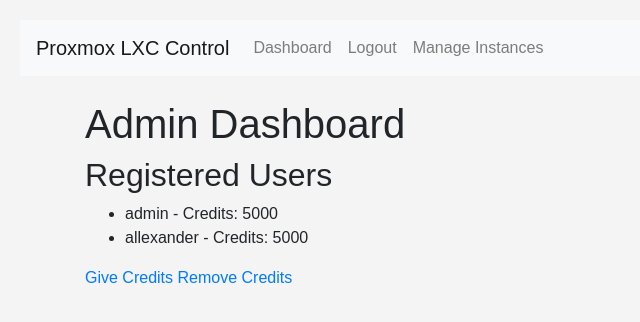
After one commit to CLugage/TestPanel, a Flask app: page /admin in a window 1280 px wide. The commit adds this page. Shown: the top 322 px of the page, without its empty margins (0-640 px from the left). Run offline with Flask 3, Linux system fonts and the light colour scheme; a user stored in the database is signed in; some libraries are stand-ins or nearby versions.

Commit message:
Too Much To Talk About

```diff
--- a/app.py
+++ b/app.py
@@ -1,10 +1,16 @@
-from flask import Flask, render_template, redirect, url_for, flash
+from flask import Flask, render_template, redirect, request, url_for, flash
 from flask_sqlalchemy import SQLAlchemy
 from flask_login import LoginManager, UserMixin, login_user, login_required, logout_user, current_user
 from flask_wtf import FlaskForm
 from wtforms import StringField, PasswordField, SubmitField, SelectField
 from wtforms.validators import DataRequired, Length
 from proxmoxer import ProxmoxAPI
+import json
+import socket
+import subprocess
+import random
+import os
+import requests
 
 # Initialize Flask app
 app = Flask(__name__)
@@ -17,14 +23,10 @@
 login_manager = LoginManager(app)
 login_manager.login_view = 'login'
 
-
-
+# Available OS templates for LXC
 available_os = [
-    ('local:vztmpl/debian-10-standard_10.7-1_amd64.tar.gz', 'Debian 10'),
-    ('local:vztmpl/ubuntu-20.04-standard_20.04-1_amd64.tar.gz', 'Ubuntu 20.04'),
-    ('local:vztmpl/centos-7-default_7.9-2009_amd64.tar.gz', 'CentOS 7'),
+    ('local:vztmpl/ubuntu-23.04-standard_23.04-1_amd64.tar.zst', 'Ubuntu 23.04'),
 ]
-
 
 
 # User model
@@ -32,10 +34,8 @@
     id = db.Column(db.Integer, primary_key=True)
     username = db.Column(db.String(150), unique=True, nullable=False)
     password = db.Column(db.String(150), nullable=False)
-    plan_id = db.Column(db.Integer, db.ForeignKey('plan.id'), nullable=True)
-    credits = db.Column(db.Integer, default=0)
-
-    plan = db.relationship('Plan', backref=db.backref('users', lazy=True))
+    credits = db.Column(db.Integer, default=5000)  # Start with 5000 credits
+    is_admin = db.Column(db.Boolean, default=False)
     instances = db.relationship('Instance', backref='user', lazy=True)
 
 class Plan(db.Model):
@@ -51,12 +51,13 @@
     vmid = db.Column(db.Integer, nullable=False)
     hostname = db.Column(db.String(150), nullable=False)
     user_id = db.Column(db.Integer, db.ForeignKey('user.id'), nullable=False)
+    port = db.Column(db.Integer, nullable=False)
+    ip_address = db.Column(db.String(15), nullable=False)
 
 # Initialize forms
 class RegistrationForm(FlaskForm):
     username = StringField('Username', validators=[DataRequired(), Length(min=2, max=150)])
     password = PasswordField('Password', validators=[DataRequired()])
-    plan = SelectField('Select Plan', coerce=int, validators=[DataRequired()])
     submit = SubmitField('Sign Up')
 
 class LoginForm(FlaskForm):
@@ -68,65 +69,146 @@
     hostname = StringField('Hostname', validators=[DataRequired(), Length(min=2, max=150)])
     password = PasswordField('Password', validators=[DataRequired()])
     os = SelectField('Operating System', choices=[], validators=[DataRequired()])
+    plan = SelectField('Select Plan', choices=[], validators=[DataRequired()])
     submit = SubmitField('Create Server')
 
+def load_plans_from_json():
+    try:
+        with open('plans.json') as f:
+            plans_data = json.load(f)
+
+        for plan in plans_data:
+            # Check if the plan already exists
+            existing_plan = Plan.query.get(plan['id'])
+            if not existing_plan:
+                new_plan = Plan(
+                    id=plan['id'],
+                    name=plan['name'],
+                    credits=plan['credits'],
+                    cpu_cores=plan['cpu_cores'],
+                    memory=plan['memory'],
+                    disk_size=plan['disk_size']
+                )
+                db.session.add(new_plan)
+        db.session.commit()
+    except FileNotFoundError:
+        print("plans.json not found. Make sure it exists in the project directory.")
+    except json.JSONDecodeError:
+        print("Error decoding JSON from plans.json. Please check the file format.")
+
+def get_next_vmid(proxmox):
+    return proxmox.cluster.nextid.get()
+
+# Function to find an available port
+def find_available_port(start_port=20000, end_port=30000):
+    while True:
+        port = random.randint(start_port, end_port)
+        with socket.socket(socket.AF_INET, socket.SOCK_STREAM) as s:
+            if s.connect_ex(('localhost', port)) != 0:  # Port is available
+                return port
+
+
+def get_lxc_config(vmid):
+    proxmox = ProxmoxAPI('45.137.70.53', user='root@pam', password='raCz3M7WoEqbtmYemUQI', verify_ssl=False)
+    try:
+        config = proxmox.nodes('vps1').lxc(vmid).config.get()
+        return config
+    except Exception as e:
+        print(f"Error fetching LXC config for VMID {vmid}: {e}")
+        return None
+
+
+
+
+def update_nat_post_up(vmid, port, ip):
+    # Get the LXC configuration
+    config = get_lxc_config(vmid)
+
+    if not config:
+        print(f"Could not retrieve config for VMID {vmid}. Aborting NAT update.")
+        return
+
+    # Assume the scripts are stored in a specific path, modify if necessary
+    nat_post_up_path = config.get('nat_post_up', '/root/nat-post-up.sh')  # Example path
+    command = f"iptables -t nat -A PREROUTING -i vmbr0 -p tcp --dport {port} -j DNAT --to {ip}:22"
+
+    with open(nat_post_up_path, 'a') as f:
+        f.write(command + '\n')
+
+
+def update_nat_pre_down(vmid, port, ip):
+    # Get the LXC configuration
+    config = get_lxc_config(vmid)
+
+    if not config:
+        print(f"Could not retrieve config for VMID {vmid}. Aborting NAT update.")
+        return
+
+    # Assume the scripts are stored in a specific path, modify if necessary
+    nat_pre_down_path = config.get('nat_pre_down', '/root/nat-pre-down.sh')  # Example path
+    command = f"iptables -t nat -D PREROUTING -i vmbr0 -p tcp --dport {port} -j DNAT --to {ip}:22"
+
+    with open(nat_pre_down_path, 'a') as f:
+        f.write(command + '\n')
+
+
+def get_next_ip_address(current_instances):
+    base_ip = [10, 10, 10]  # Base for your network
+    used_ips = {instance.port for instance in current_instances}  # Set of used IPs
+
+    # Start from the first usable IP address
+    next_ip = 3  # Start from 10.10.10.3
+    while True:
+        if next_ip not in used_ips:
+            return f"{base_ip[0]}.{base_ip[1]}.{base_ip[2]}.{next_ip}"
+        next_ip += 1
 
 # Proxmox API Interaction
-def create_lxc_instance(vmid, hostname, cpu_cores, memory, disk_size, os_template, password):
-    proxmox = ProxmoxAPI('YOUR_PROXMOX_IP', user='YOUR_USER@pam', password='YOUR_PASSWORD', verify_ssl=False)
+def create_lxc_instance(vmid, hostname, cpu_cores, memory, disk_size, os_template, password, ip_address):
+    proxmox = ProxmoxAPI('45.137.70.53', user='root@pam', password='raCz3M7WoEqbtmYemUQI', verify_ssl=False)
 
-    # Create a new LXC container
-    proxmox.nodes('YOUR_NODE_NAME').lxc.create(
-        vmid=vmid,
-        hostname=hostname,
-        ostemplate=os_template,
-        memory=memory,
-        cores=cpu_cores,
-        net0='name=eth0,bridge=vmbr0,ip=dhcp',
-        rootfs=f'local-lvm:{disk_size}G',
-        password=password,  # Password from the form
-        unprivileged=1,
-    )
+    try:
+        proxmox.nodes('vps1').lxc.create(
+            vmid=vmid,
+            hostname=hostname,
+            ostemplate=os_template,
+            memory=memory,
+            cores=cpu_cores,
+            net0=f'name=eth0,bridge=vmbr0,ip={ip_address}/24,gw=10.10.10.10',  # Use the assigned IP address with /24 subnet mask
+            rootfs=f'local:{disk_size * 1024}',
+            password=password,
+            unprivileged=1,
+        )
+        print(f'Instance {vmid} created successfully.')
+    except Exception as e:
+        print(f'Error creating instance {vmid}: {e}')
+        raise  # Raise the exception to propagate the error
+
 
 # User loader
 @login_manager.user_loader
 def load_user(user_id):
     return User.query.get(int(user_id))
 
-
-
 @app.route('/')
 def home():
     return render_template('home.html')
 
-
-
-
-# Routes
+# Registration Route
 @app.route('/register', methods=['GET', 'POST'])
 def register():
     form = RegistrationForm()
-    form.plan.choices = [(plan.id, plan.name) for plan in Plan.query.all()]  # Populate plans
     if form.validate_on_submit():
         user = User(username=form.username.data, password=form.password.data)
-        selected_plan = Plan.query.get(form.plan.data)
-        user.credits = selected_plan.credits  # Set credits based on selected plan
         db.session.add(user)
         db.session.commit()
 
-        # Create an LXC instance on Proxmox
-        create_lxc_instance(
-            vmid=user.id + 100,  # Ensure unique VMID, adjust as necessary
-            hostname=form.username.data,
-            cpu_cores=selected_plan.cpu_cores,
-            memory=selected_plan.memory,
-            disk_size=selected_plan.disk_size
-        )
+        flash('Account created successfully!', 'success')
+        return redirect(url_for('login'))
 
-        flash('Account created and instance provisioned!', 'success')
-        return redirect(url_for('login'))
     return render_template('register.html', form=form)
 
+# Login Route
 @app.route('/login', methods=['GET', 'POST'])
 def login():
     form = LoginForm()
@@ -139,58 +221,216 @@
             flash('Login Unsuccessful. Please check username and password', 'danger')
     return render_template('login.html', form=form)
 
+# Dashboard Route
 @app.route('/dashboard')
 @login_required
 def dashboard():
     return render_template('dashboard.html', instances=current_user.instances)
 
-
+# Create Server Route
+# Create Server Route
 @app.route('/create_server', methods=['GET', 'POST'])
 @login_required
 def create_server():
     form = CreateServerForm()
     form.os.choices = available_os  # Populate OS choices
 
+    # Add plan choices to the form
+    plans = Plan.query.all()
+    form.plan.choices = [(plan.id, plan.name) for plan in plans]
+
     if form.validate_on_submit():
+        selected_plan = Plan.query.get(form.plan.data)
+
+        # Check if user has enough credits
+        if current_user.credits < selected_plan.credits:
+            flash('Insufficient credits to create this server.', 'danger')
+            return redirect(url_for('dashboard'))
+
+        # Initialize Proxmox API client
+        proxmox = ProxmoxAPI('45.137.70.53', user='root@pam', password='raCz3M7WoEqbtmYemUQI', verify_ssl=False)
+
+        # Get next VM ID
+        try:
+            vmid = get_next_vmid(proxmox)
+            print(f'Next VMID: {vmid}')  # Debug output
+        except Exception as e:
+            flash(f'Error retrieving next VMID: {e}', 'danger')
+            return redirect(url_for('dashboard'))
+
+        # Get the next available IP address
+        current_instances = Instance.query.filter_by(user_id=current_user.id).all()
+        ip_address = get_next_ip_address(current_instances)
+
         # Create the LXC instance on Proxmox
-        create_lxc_instance(
-            vmid=current_user.id + 100,  # Ensure unique VMID, adjust as necessary
-            hostname=form.hostname.data,
-            cpu_cores=1,  # Adjust based on your plan/requirements
-            memory=1024,  # Adjust based on your plan/requirements
-            disk_size=10,  # Adjust based on your plan/requirements
-            os_template=form.os.data,
-            password=form.password.data
-        )
+        try:
+            create_lxc_instance(
+                vmid=vmid,
+                hostname=form.hostname.data,
+                cpu_cores=selected_plan.cpu_cores,
+                memory=selected_plan.memory,
+                disk_size=selected_plan.disk_size,
+                os_template=form.os.data,
+                password=form.password.data,
+                ip_address=ip_address
+            )
+        except Exception as e:
+            flash(f'Error creating server: {e}', 'danger')
+            return redirect(url_for('dashboard'))
 
         # Create an Instance record in the database
-        instance = Instance(vmid=current_user.id + 100, hostname=form.hostname.data, user_id=current_user.id)
+        instance = Instance(vmid=vmid, hostname=form.hostname.data, user_id=current_user.id, port=find_available_port(), ip_address=ip_address)
         db.session.add(instance)
+
+        # Update iptables rules in the NAT scripts
+        update_nat_post_up(vmid, instance.port, ip_address)
+        update_nat_pre_down(vmid, instance.port, ip_address)
+        # Deduct credits from user
+        current_user.credits -= selected_plan.credits
         db.session.commit()
 
         flash('Server created successfully!', 'success')
-        return redirect(url_for('dashboard'))
+        return redirect(url_for('manage_instances'))  # Redirect to manage instances
 
     return render_template('create_server.html', form=form)
 
 
 
+@app.route('/manage_instances')
+@login_required
+def manage_instances():
+    instances = current_user.instances  # Get user instances
+    proxmox = ProxmoxAPI('45.137.70.53', user='root@pam', password='raCz3M7WoEqbtmYemUQI', verify_ssl=False)
 
+    # Get status for each instance from Proxmox
+    instance_statuses = []
+    for instance in instances:
+        status = proxmox.nodes('vps1').lxc(instance.vmid).status.current.get()
+        instance_statuses.append({
+            'id': instance.id,
+            'hostname': instance.hostname,
+            'vmid': instance.vmid,
+            'status': status['status'],
+            'port': instance.port  # Include the port information
+        })
+
+    return render_template('manage_instances.html', instances=instance_statuses)
+
+
+
+@app.route('/start_instance/<int:vmid>', methods=['POST'])
+@login_required
+def start_instance(vmid):
+    proxmox = ProxmoxAPI('45.137.70.53', user='root@pam', password='raCz3M7WoEqbtmYemUQI', verify_ssl=False)
+    proxmox.nodes('vps1').lxc(vmid).status.start.post()
+    flash(f'Instance {vmid} started successfully.', 'success')
+    return redirect(url_for('manage_instances'))
+
+@app.route('/stop_instance/<int:vmid>', methods=['POST'])
+@login_required
+def stop_instance(vmid):
+    proxmox = ProxmoxAPI('45.137.70.53', user='root@pam', password='raCz3M7WoEqbtmYemUQI', verify_ssl=False)
+    proxmox.nodes('vps1').lxc(vmid).status.stop.post()
+    flash(f'Instance {vmid} stopped successfully.', 'success')
+    return redirect(url_for('manage_instances'))
+
+
+
+# Logout Route
 @app.route('/logout')
 @login_required
 def logout():
     logout_user()
     return redirect(url_for('login'))
 
-def create_sample_plans():
-    basic_plan = Plan(name='Basic Plan', credits=10, cpu_cores=1, memory=1024, disk_size=10)
-    premium_plan = Plan(name='Premium Plan', credits=20, cpu_cores=2, memory=2048, disk_size=20)
-    db.session.add(basic_plan)
-    db.session.add(premium_plan)
+
+# Admin Routes
+
+def create_admin_user(username, password):
+    admin = User(username=username, password=password, is_admin=True)
+    db.session.add(admin)
     db.session.commit()
+    print(f'Admin user {username} created successfully.')
 
+
+@app.route('/admin')
+@login_required
+def admin_dashboard():
+    if not current_user.is_admin:
+        flash('Access denied. Admins only.', 'danger')
+        return redirect(url_for('dashboard'))
+
+    users = User.query.all()
+    return render_template('admin_dashboard.html', users=users)
+
+@app.route('/admin/delete_instance/<int:instance_id>', methods=['POST'])
+@login_required
+def admin_delete_instance(instance_id):
+    if not current_user.is_admin:
+        flash('Access denied. Admins only.', 'danger')
+        return redirect(url_for('dashboard'))
+
+    instance = Instance.query.get(instance_id)
+    if instance:
+        db.session.delete(instance)
+        db.session.commit()
+        flash('Instance deleted successfully.', 'success')
+    else:
+        flash('Instance not found.', 'danger')
+
+    return redirect(url_for('admin_dashboard'))
+
+@app.route('/admin/give_credits', methods=['GET', 'POST'])
+@login_required
+def admin_give_credits():
+    if not current_user.is_admin:
+        flash('Access denied. Admins only.', 'danger')
+        return redirect(url_for('dashboard'))
+
+    if request.method == 'POST':
+        username = request.form.get('username')
+        credits_to_add = int(request.form.get('credits'))
+        user = User.query.filter_by(username=username).first()
+        if user:
+            user.credits += credits_to_add
+            db.session.commit()
+            flash(f'{credits_to_add} credits given to {username}.', 'success')
+        else:
+            flash('User not found.', 'danger')
+        return redirect(url_for('admin_give_credits'))
+
+    return render_template('admin_give_credits.html')
+
+@app.route('/admin/remove_credits', methods=['GET', 'POST'])
+@login_required
+def admin_remove_credits():
+    if not current_user.is_admin:
+        flash('Access denied. Admins only.', 'danger')
+        return redirect(url_for('dashboard'))
+
+    if request.method == 'POST':
+        username = request.form.get('username')
+        credits_to_remove = int(request.form.get('credits'))
+        user = User.query.filter_by(username=username).first()
+        if user:
+            if user.credits >= credits_to_remove:
+                user.credits -= credits_to_remove
+                db.session.commit()
+                flash(f'{credits_to_remove} credits removed from {username}.', 'success')
+            else:
+                flash('User does not have enough credits.', 'danger')
+        else:
+            flash('User not found.', 'danger')
+        return redirect(url_for('admin_remove_credits'))
+
+    return render_template('admin_remove_credits.html')
+
+
+# Run Application
 if __name__ == '__main__':
     with app.app_context():
         db.create_all()  # Create database tables
-        create_sample_plans()  # Create sample plans
+        load_plans_from_json()  # Load plans from JSON file
+        if not User.query.filter_by(username='admin').first():
+            create_admin_user('admin', 'Allexander01')  # Change to a secure password
     app.run(host='0.0.0.0', port=5000, debug=True)
--- /dev/null
+++ b/create_admin.py
@@ -0,0 +1,5 @@
+def create_admin_user(username, password):
+    admin = User(username=username, password=password, is_admin=True)
+    db.session.add(admin)
+    db.session.commit()
+    print(f'Admin user {username} created successfully.')
--- a/models.py
+++ b/models.py
@@ -8,9 +8,9 @@
     username = db.Column(db.String(150), unique=True, nullable=False)
     password = db.Column(db.String(150), nullable=False)
     plan_id = db.Column(db.Integer, db.ForeignKey('plan.id'), nullable=True)
-    credits = db.Column(db.Integer, default=0)
+    credits = db.Column(db.Integer, default=5000)
 
-    plan = db.relationship('Plan', backref=db.backref('users', lazy=True))
+    instances = db.relationship('Instance', backref='owner', lazy=True)
 
 
 class Plan(db.Model):
--- /dev/null
+++ b/templates/admin_dashboard.html
@@ -0,0 +1,25 @@
+{% extends "base.html" %}
+
+{% block content %}
+<h1>Admin Dashboard</h1>
+
+{% with messages = get_flashed_messages() %}
+  {% if messages %}
+    <ul>
+      {% for message in messages %}
+        <li>{{ message }}</li>
+      {% endfor %}
+    </ul>
+  {% endif %}
+{% endwith %}
+
+<h2>Registered Users</h2>
+<ul>
+  {% for user in users %}
+    <li>{{ user.username }} - Credits: {{ user.credits }}</li>
+  {% endfor %}
+</ul>
+
+<a href="{{ url_for('admin_give_credits') }}">Give Credits</a>
+<a href="{{ url_for('admin_remove_credits') }}">Remove Credits</a>
+{% endblock %}
--- a/templates/base.html
+++ b/templates/base.html
@@ -18,6 +18,9 @@
                     </li>
                     <li class="nav-item">
                         <a class="nav-link" href="{{ url_for('logout') }}">Logout</a>
+                    </li>
+                    <li class="nav-item">
+                        <a class="nav-link" href="{{ url_for('manage_instances') }}">Manage Instances</a>
                     </li>
                 {% else %}
                     <li class="nav-item">
--- a/templates/dashboard.html
+++ b/templates/dashboard.html
@@ -14,5 +14,5 @@
 
     <h2>Create a New Server</h2>
     <a href="{{ url_for('create_server') }}" class="btn btn-success">Create Server</a>
-</div>
+    </div>
 {% endblock %}
```
Also changed, not shown: plans.json (added, +26 -0 lines), templates/admin_give_credits.html (added, +12 -0 lines), templates/admin_remove_credits.html (added, +12 -0 lines), templates/create_server.html (+7 -0 lines), templates/manage_instances.html (added, +49 -0 lines), templates/register.html (+0 -7 lines), instance/site.db.
